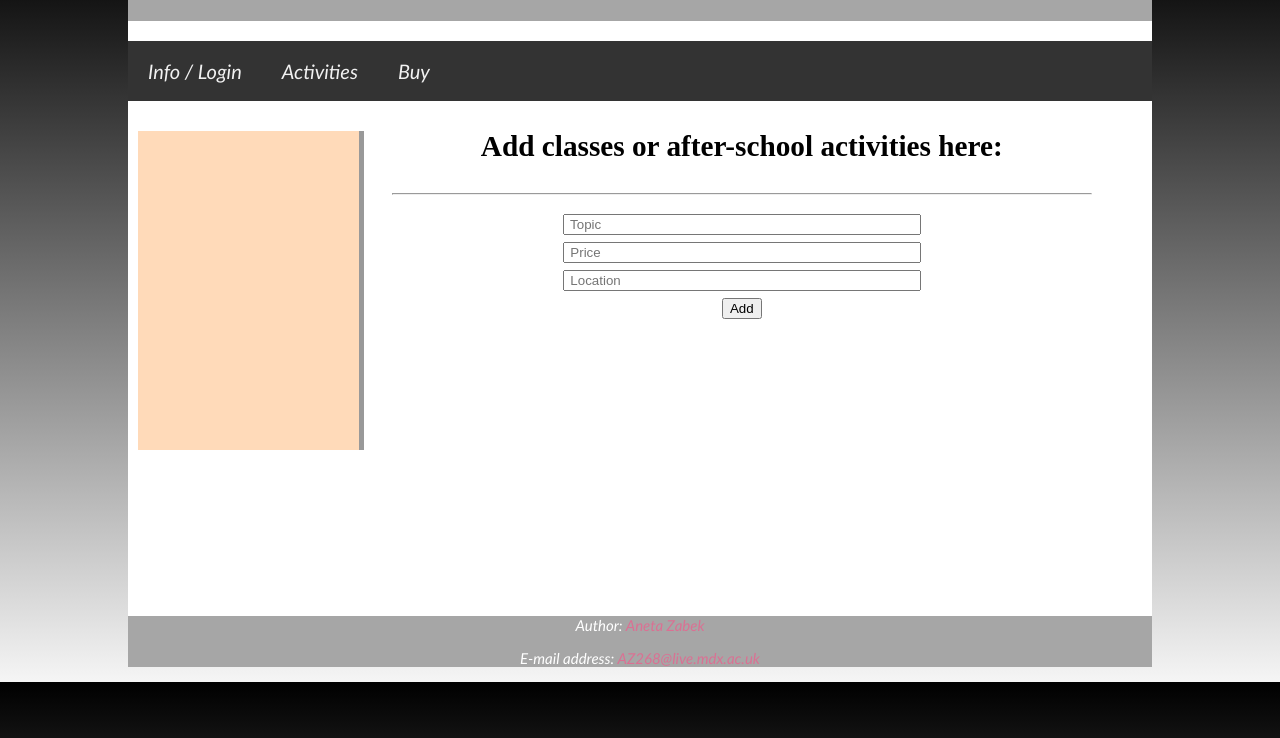
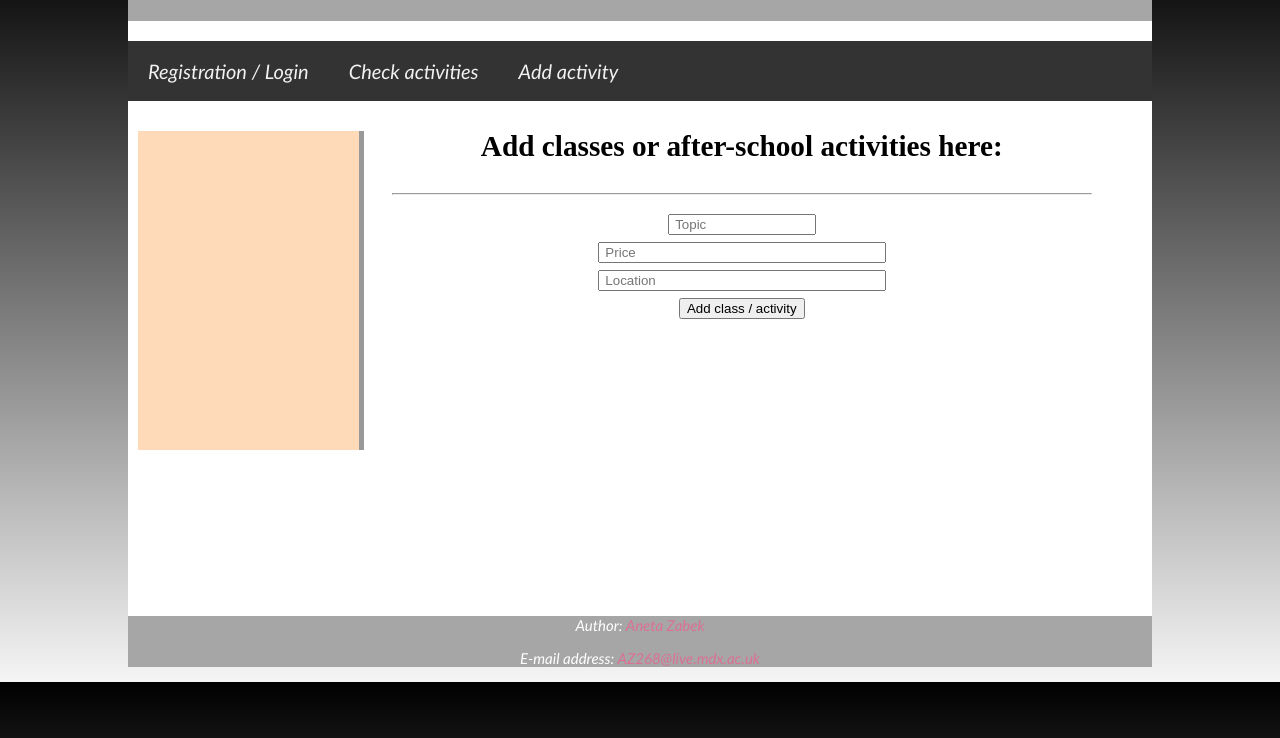
Before and after one commit to AZ268/web-vue.js, a plain HTML site: page add_class.html in a window 1280 px wide. Shown: the part 62-800 px from the top of the page. Drawn offline with nearby package versions, Linux system fonts and the light colour scheme; a web font is replaced by a local one.

Commit message:
Web-vue.js

```diff
--- a/add_class.html
+++ b/add_class.html
@@ -19,10 +19,10 @@
     <div class="topnav" id="navbar">
 
 
-        <a href="index.html"> Info / Login</a>
+        <a href="index.html"> Registration / Login</a>
 
-        <a href="javascript:void(0)">Activities</a>
-        <a href="javascript:void(0)">Buy</a>
+        <a href="search_activities.html">Check activities</a>
+        <a href="add_class.html">Add activity</a>
 
 
     </div>
@@ -48,11 +48,13 @@
                 <h3>Add classes or after-school activities here:</h3>
                 <hr>
                 <form id="login_form">
-                    <input required type="text" id="topic" v-model='topic' placeholder=" Topic" style="width: 50%;">
-                    <input required type="text" id="price" v-model='price' placeholder=" Price" style="width: 50%;">
-                    <input required type="text" id="location" v-model='location' placeholder=" Location" style="width: 50%;">
+                    <input required type="text" id="topic" v-model='topic' placeholder=" Topic" style="width: 20%;">
                     <br>
-                    <button type="submit" v-on:click='add'>Add</button>
+                    <input required type="text" id="price" v-model='price' placeholder=" Price" style="width: 40%;">
+                    <br>
+                    <input required type="text" id="location" v-model='location' placeholder=" Location" style="width: 40%;">
+                    <br>
+                    <button type="submit" v-on:click='add'>Add class / activity</button>
                                 <!--<button type="submit" @click="addList">Modify</button>-->
                                 <!--<button type="submit" @click="myDeleteFunction()">Remove</button>-->
 
@@ -64,7 +66,7 @@
             </div>
 
     <script>
-        var add_form = new Vue({
+        var add_actibity = new Vue({
             el: '#add_activity',
             data: {
                 location: '',
@@ -75,16 +77,6 @@
             },
 
             methods: {
-                // myDeleteFunction: function () {
-                //     localStorage.removeItem('users');
-                //     this.myLocalData = localStorage.getItem('users');
-                // },
-                //
-                // // nie dziala do konca !!!!!!!!!!!!!!!!!
-                // addList: function () {
-                //     this.myLocalData = localStorage.setItem('users', (this.topic));
-                // },
-
                 add: function () {
                     var classes = '';
                     var logged= '';
```
Also changed, not shown: index.html (+9 -9 lines), search_activities.html (+3 -3 lines).
